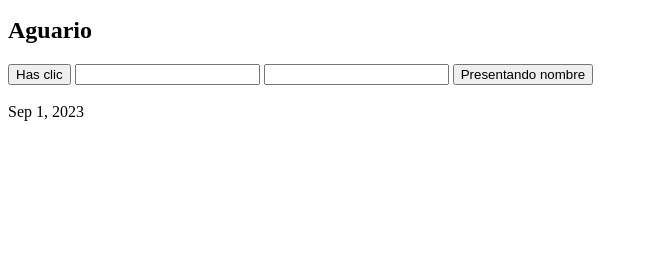
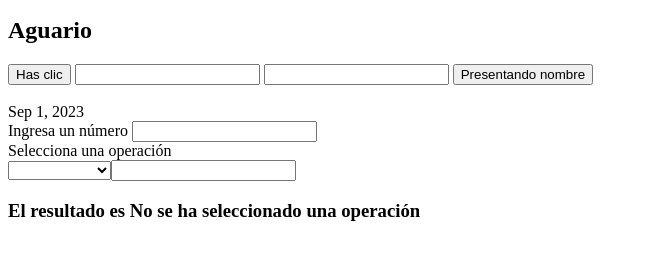
Before and after one commit to MkeBssUni/PruebaAngularJs, a plain HTML site: page view/index.html in a window 1280 px wide. Shown: the part 96-356 px from the top of the page, without its empty margins (0-648 px from the left). Drawn offline with nearby package versions, Linux system fonts and the light colour scheme; no server answers.

Commit message:
Mas pruebas

```diff
--- a/js/controller.js
+++ b/js/controller.js
@@ -20,11 +20,21 @@ app.controller('primerController',['$scope','$http', function($scope,$http){
         alert('Algo pasaaaa', valorCambiado)
     }
 
-    $http({
+    /* $http({
         method: 'GET',
         url: API_URL+'v2/pokemon/ditto'
     }).then(function(response){
-        console.log("response: ", response)
+        $scope.dataResponse= response.data
+        console.log(response.data)
+    }).catch(error =>{
+        console.log("error ",error)
+    }); */
+    $http({
+        method: 'GET',
+        url: 'http://localhost:8080/CapacitacionStruts/consultarPersonas'
+    }).then(function(response){
+        $scope.dataResponse= response.data
+        console.log(response.data)
     }).catch(error =>{
         console.log("error ",error)
     });
--- a/view/index.html
+++ b/view/index.html
@@ -19,5 +19,38 @@
     <br>
     <br>
     <label>{{fechaHoy | date: mediumTime}}</label>
+
+    <form>
+       <div>
+            Ingresa un número
+            <input type="number" ng-model="num1">
+       </div>
+        <div<br>
+            Selecciona una operación
+            <br>
+            <select ng-model="operacion">
+                <option value="suma">Suma</option>
+                <option value="resta">Resta</option>
+                <option value="multiplicacion">Multiplicación</option>
+                <option value="division">División</option>
+            <br></div>
+        <div>
+            Ingresa otro número
+            <input type="number" ng-model="num2">
+        </div>
+    </form>
+    <h3>El resultado es {{
+        operacion == 'suma' ? num1 + num2 :
+        operacion == 'resta' ? num1 - num2 :
+        operacion == 'multiplicacion' ? num1 * num2 :
+        operacion == 'division' ? num1 / num2 :
+        'No se ha seleccionado una operación'
+    }}</h3>
+
+    <br>
+    <br>
+    <h1>{{dataResponse.name}}</h1>
+
+
 </body>
 </html>
```
